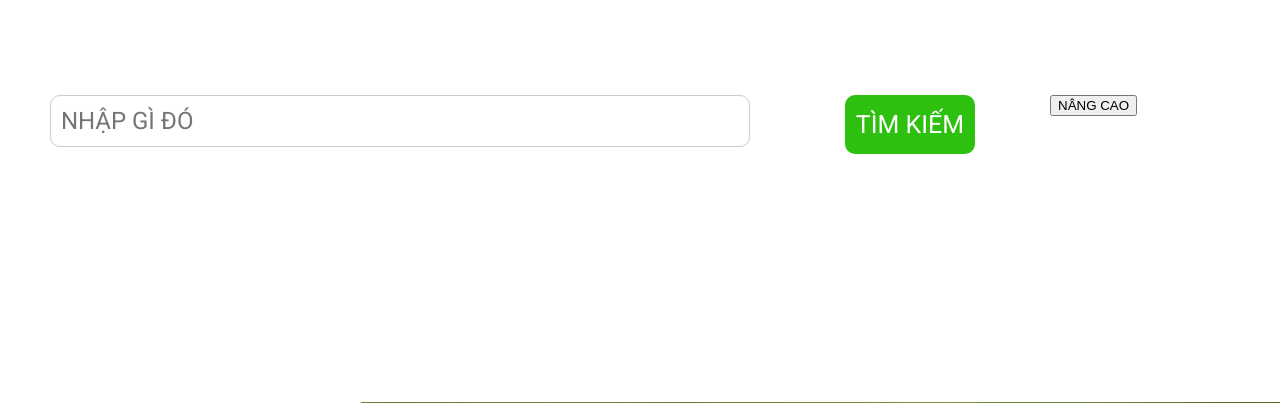
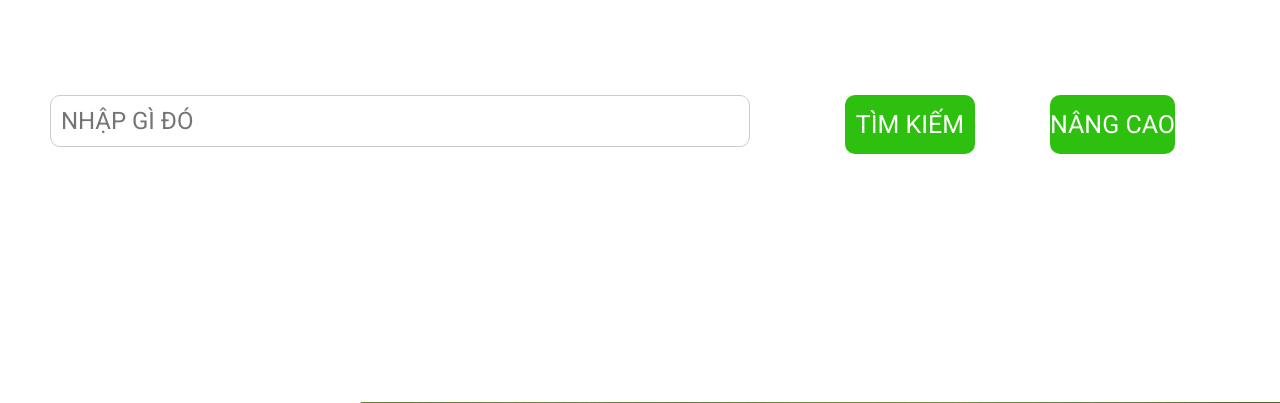
Before and after one commit to nhaivinh/TTNM, a PHP site: page /main_page.php in a window 1280 px wide; the page is wider, and only the part inside the window is pictured. Shown: the part 820-1223 px from the top of that part. Run offline with PHP 8.4, Linux system fonts and the light colour scheme; the visitor is signed in with stand-in values (Sample User, id 1); data comes from the database, SQL or seed files in the repository.

Commit message:
edit css

```diff
--- a/CSS/main_page_logged.css
+++ b/CSS/main_page_logged.css
@@ -249,6 +249,20 @@ input[type=submit]{
     left: 1050px;
     top: 765px;
 }
+.extend_button_button{
+    background: #2EC00E;
+    padding: 15px 0px;
+    text-align: center;
+    text-decoration: none;
+    display: inline-block;
+    font-size: 25px;
+    cursor: pointer;
+    font-family: 'Roboto';
+    font-style: normal;
+    border-radius: 10px;
+    color: #FFFFFF;
+    border: none;
+}
 .result_search{
     display: block;
     position: absolute;
```
Also changed, not shown: CSS/search_page_logged.css (+16 -0 lines).
